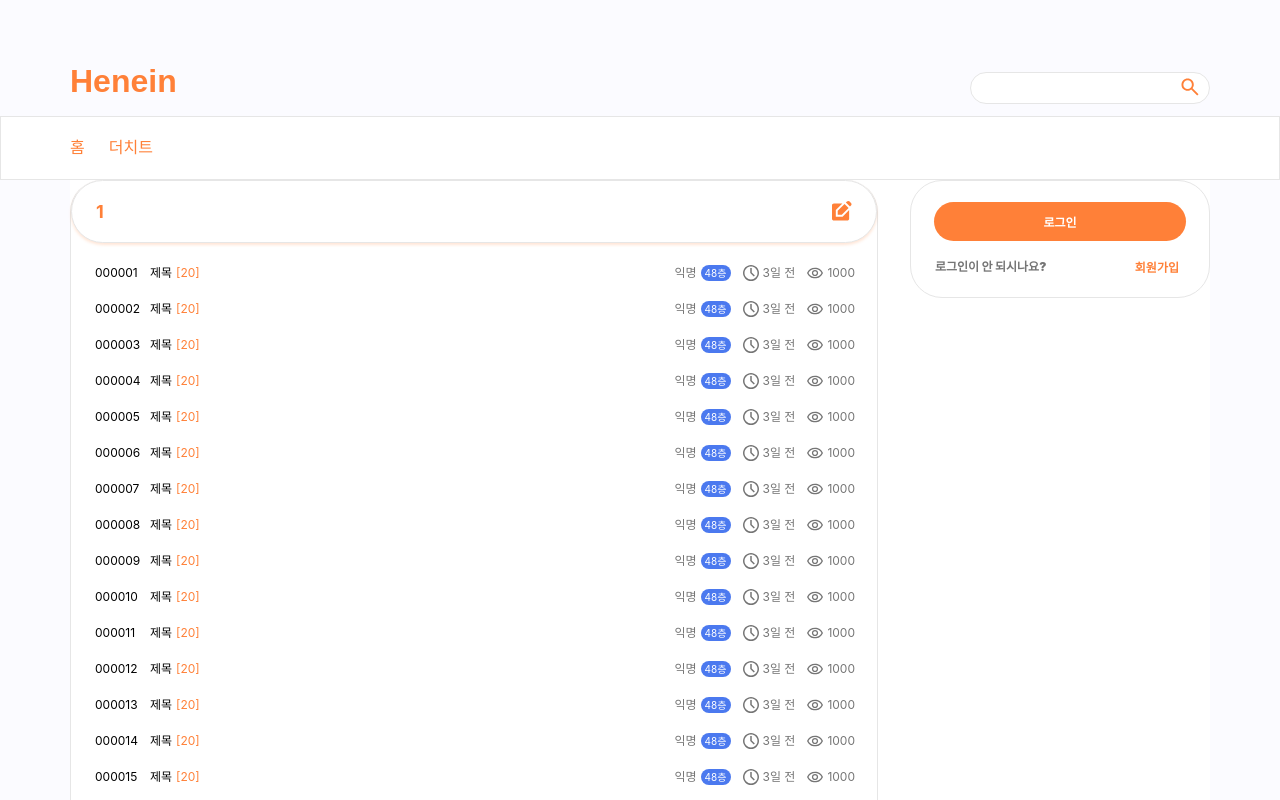
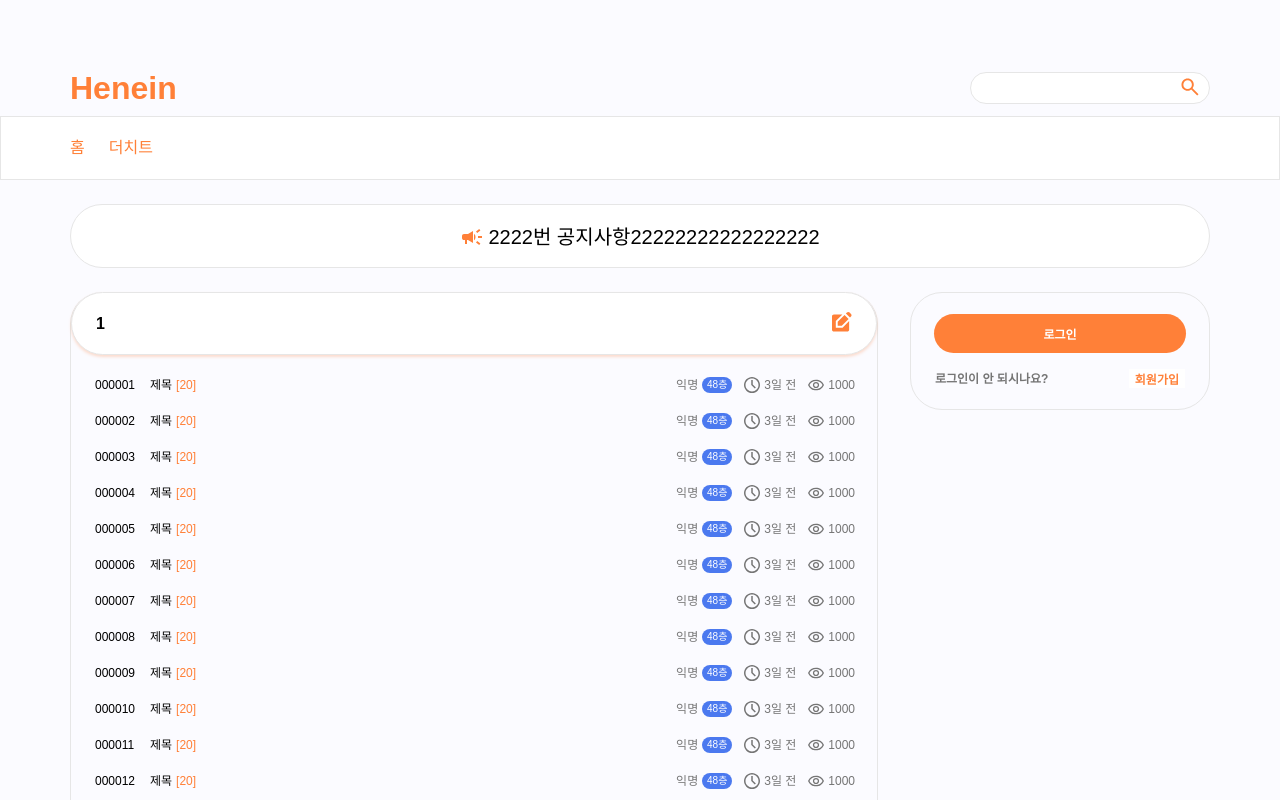
Before and after one commit to henein/mamudae, a Next.js app in the folder apps/: page /postlist/1 in a window 1280 px wide. Shown: the top 800 px of the page. Built offline with nearby package versions, Linux system fonts and the light colour scheme; a web font is replaced by a local one.

Commit message:
feat. font, customColor 적용 #5 #6 #10

```diff
--- a/apps/package.json
+++ b/apps/package.json
@@ -19,6 +19,7 @@
     "@types/react": "18.0.26",
     "@types/react-dom": "18.0.10",
     "@types/react-query": "^1.2.9",
+    "@types/react-slick": "^0.23.10",
     "@types/styled-components": "^5.1.26",
     "babel-plugin-styled-components": "^2.0.7",
     "eslint": "8.31.0",
@@ -31,6 +32,8 @@
     "react-hook-form": "^7.43.0",
     "react-icons": "^4.7.1",
     "react-query": "^3.39.2",
+    "react-slick": "^0.29.0",
+    "slick-carousel": "^1.8.1",
     "styled-components": "^5.3.6",
     "ts-jest": "^29.0.3",
     "typescript": "4.9.4"
--- a/apps/src/components/Header.tsx
+++ b/apps/src/components/Header.tsx
@@ -63,7 +63,6 @@ const TitleBox = styled.div`
 const Title = styled.h1`
   font-size: 32px;
   font-weight: 900;
-  line-height: 46.34px;
 `;
 const InputBox = styled.form`
   background-color: white;
--- a/apps/src/constants/customColor.ts
+++ b/apps/src/constants/customColor.ts
@@ -13,6 +13,7 @@ export type customColorType = {
   tagBlack: string;
   boardHeaderGray: string;
   backgroundGray: string;
+  black: string;
 };
 
 export const customColor: customColorType = {
@@ -30,4 +31,5 @@ export const customColor: customColorType = {
   tagBlack: "#2F2F2F",
   boardHeaderGray: "#EDEBF2",
   backgroundGray: "#FBFBFF",
+  black: "#000000",
 };
--- a/apps/src/container/MainPage/components/Board.tsx
+++ b/apps/src/container/MainPage/components/Board.tsx
@@ -21,8 +21,8 @@ const Layout = styled.div`
   box-sizing: border-box;
 `;
 const BoardContent = styled.div<{ isLarge: boolean }>`
-  border: 1px solid #e6e6e6;
-  background-color: white;
+  border: 1px solid ${customColor.whiteGray};
+  background-color: ${customColor.white};
   border-top: none;
   border-radius: 32px;
   width: ${(props) => (props.isLarge ? "816px" : "396px")};
--- a/apps/src/container/MainPage/components/UserPostList.tsx
+++ b/apps/src/container/MainPage/components/UserPostList.tsx
@@ -30,7 +30,7 @@ const PostList = styled.div`
   margin-top: 20px;
   font-size: 12px;
   a {
-    color: black;
+    color: ${customColor.black};
   }
 `;
 const PostItem = styled.div`
--- a/apps/src/container/PostPage/PostPage.tsx
+++ b/apps/src/container/PostPage/PostPage.tsx
@@ -4,10 +4,13 @@ import Login from "../../components/Login";
 import BoardTitle from "./components/BoardTitle";
 import UserPostList from "./components/UserPostList";
 import MoreInfoBox from "./components/MoreInfoBox";
+import Announcement from "../../components/AnnounceComponent/Announcement";
 
 const PostPage = () => {
   return (
     <Layout>
+      <Announcement />
+      <PostPageSet>
         <BoardContent>
           <BoardTitle />
           <UserPostList />
@@ -16,6 +19,7 @@ const PostPage = () => {
         <Aside>
           <Login />
         </Aside>
+      </PostPageSet>
     </Layout>
   );
 };
@@ -23,14 +27,16 @@ const PostPage = () => {
 export default PostPage;
 
 const Layout = styled.div`
-  font-family: "Inter";
-  font-style: normal;
   display: flex;
+  flex-direction: column;
   justify-content: space-between;
   width: 1140px;
   margin: 0 auto;
-  background-color: white;
   box-sizing: border-box;
+`;
+const PostPageSet = styled.div`
+  display: flex;
+  gap: 32px;
 `;
 const BoardContent = styled.div`
   display: flex;
@@ -46,5 +52,4 @@ const BoardContent = styled.div`
 const Aside = styled.aside`
   display: flex;
   width: 300px;
-  background-color: white;
 `;
--- a/apps/src/container/PostPage/components/BoardTitle.tsx
+++ b/apps/src/container/PostPage/components/BoardTitle.tsx
@@ -28,18 +28,19 @@ const BoardTit = styled.div`
   display: flex;
   justify-content: space-between;
   align-items: center;
-  background-color: white;
+  background-color: ${customColor.white};
   height: 64px;
   border-radius: 32px;
-  border: 1px solid #e6e6e6;
+  border: 1px solid ${customColor.whiteGray};
   z-index: 1;
-  box-shadow: 0 2px 3px rgba(255, 128, 56, 0.2);
+  box-shadow: 0 2px 3px ${customColor.shadow};
 `;
-const TitleText = styled.h3`
-  color: ${customColor.orange};
-  font-weight: bold;
+const TitleText = styled.div`
+  color: ${customColor.black};
+  font-weight: 700;
+  font-size: 16px;
+  line-height: 19px;
   margin-left: 24px;
-  font-size: 18px;
 `;
 const ImageMargin = styled.div`
   margin-right: 24px;
--- a/apps/src/container/PostPage/components/MoreInfoBox.tsx
+++ b/apps/src/container/PostPage/components/MoreInfoBox.tsx
@@ -1,6 +1,7 @@
 import React from "react";
 import styled from "styled-components";
 import Image from "next/image";
+import { customColor } from "../../../constants/customColor";
 
 const MoreInfoBox = () => {
   return (
@@ -27,12 +28,12 @@ const MoreInfo = styled.div`
   align-items: center;
   padding: 20px 24px;
   height: 64px;
-  border-top: 1px solid #e6e6e6;
+  border-top: 1px solid ${customColor.whiteGray};
 `;
 const ExpandBtn = styled.button`
   width: 24px;
   height: 24px;
-  background-color: white;
+  background-color: ${customColor.white};
   border: none;
   &:hover {
     cursor: pointer;
--- a/apps/src/container/PostPage/components/UserPostList.tsx
+++ b/apps/src/container/PostPage/components/UserPostList.tsx
@@ -96,8 +96,8 @@ const RightSide = styled.div`
 const Rank = styled.div`
   display: flex;
   justify-content: center;
-  color: white;
-  background-color: #4b79ef;
+  color: ${customColor.white};
+  background-color: ${customColor.tagBlue};
   border-radius: 8px;
   width: 30px;
   height: 16px;
```
Also changed, not shown: apps/src/container/MainPage/components/BoardHead.tsx (+8 -5 lines), 1 other file (tests, documents, lock files or other folders). Lines whose indentation alone changed are shown as unchanged.
